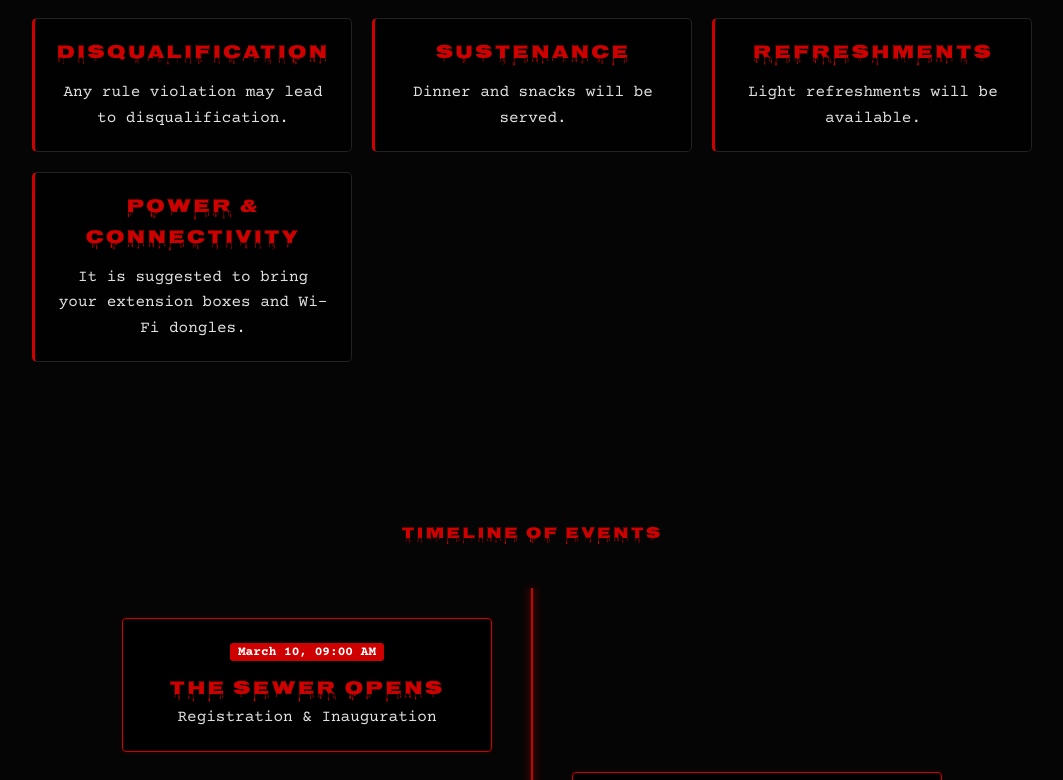
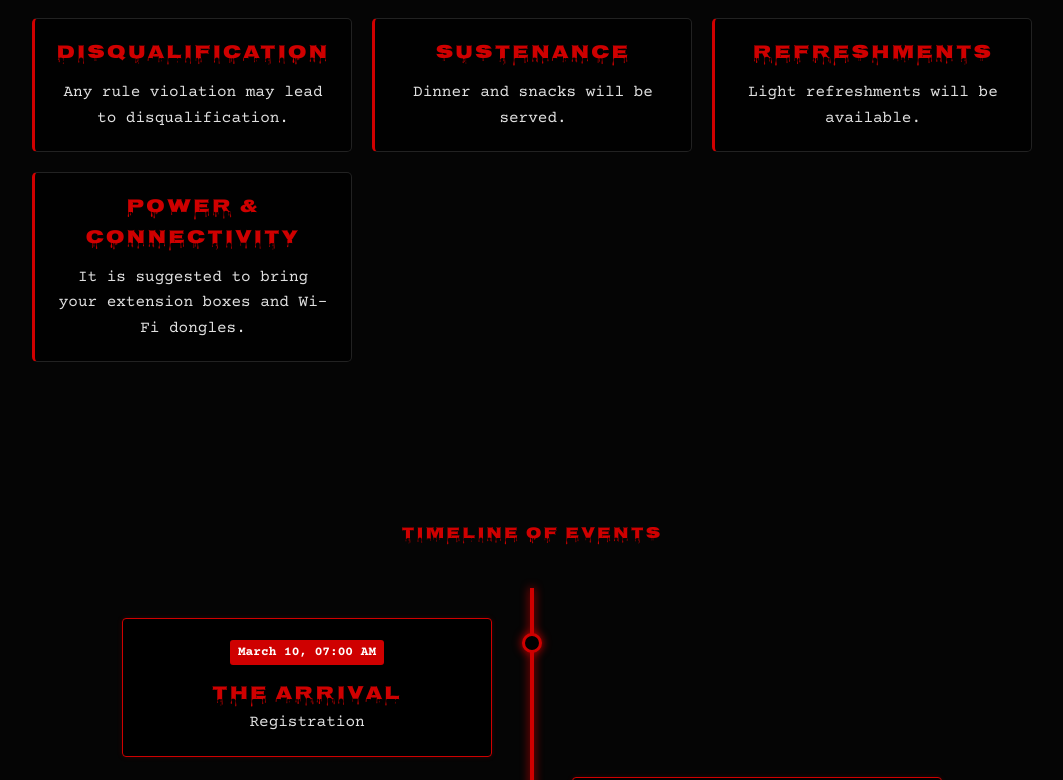
Before and after one commit to codeathon40pec/Registration-website, a React (Vite) app: page / in a window 1280 px wide. Shown: the part 2020-2800 px from the top of the page, without its empty margins (108-1171 px from the left). Built offline with nearby package versions, Linux system fonts and the light colour scheme; no server answers.

Commit message:
feat: Implement initial UI components including Navbar, Hero, Timeline, and Prizes sections with global styling.

```diff
--- a/src/components/Navbar.jsx
+++ b/src/components/Navbar.jsx
@@ -6,7 +6,7 @@ const Navbar = () => {
     const [isMenuOpen, setIsMenuOpen] = useState(false);
 
     return (
-        <header className="fixed top-0 w-full z-50 bg-black/70 backdrop-blur-md px-4 py-3 md:px-12 md:py-5 flex justify-between items-center border-b border-white/10">
+        <header className="fixed top-0 w-full z-50 bg-black/70 backdrop-blur-md px-4 py-2 md:px-12 md:py-5 flex justify-between items-center border-b border-white/10">
             <div className="flex items-center gap-3">
                 <img
                     src={logo}
@@ -14,10 +14,10 @@ const Navbar = () => {
                     className="w-10 md:w-16 opacity-90 drop-shadow-[0_0_5px_rgba(200,0,0,0.6)]"
                 />
                 <div className="flex flex-col items-start leading-none">
-                    <span className="text-[var(--primary-color)] text-xs md:text-base font-bold tracking-wide uppercase" style={{ fontFamily: '"Times New Roman", Times, serif' }}>
+                    <span className="text-white text-xs md:text-base font-bold tracking-wide uppercase" style={{ fontFamily: '"Times New Roman", Times, serif' }}>
                         PRATHYUSHA
                     </span>
-                    <span className="text-[var(--primary-color)] text-[10px] md:text-sm font-bold tracking-wider uppercase" style={{ fontFamily: '"Times New Roman", Times, serif' }}>
+                    <span className="text-white text-[10px] md:text-sm font-bold tracking-wider uppercase" style={{ fontFamily: '"Times New Roman", Times, serif' }}>
                         ENGINEERING COLLEGE
                     </span>
                     <span className="text-gray-400 text-[8px] md:text-[10px] italic tracking-widest opacity-80" style={{ fontFamily: '"Times New Roman", Times, serif' }}>
--- a/src/components/Prizes.jsx
+++ b/src/components/Prizes.jsx
@@ -1,9 +1,9 @@
 const Prizes = () => {
     const prizes = [
-        { title: "1st Prize", amount: "₹ 20,000", desc: "The Ultimate Survivor" },
-        { title: "2nd Prize", amount: "₹ 10,000", desc: "The Derry Hero" },
-        { title: "3rd Prize", amount: "₹ 5,000", desc: "Georgie's Boat Award" },
-        { title: "Best Performers (x5)", amount: "₹ 1,000", desc: "Special Recognition" },
+        { title: "1st Prize", amount: "₹ 20,000", desc: "The Ultimate Survivor", icon: "🥇" },
+        { title: "2nd Prize", amount: "₹ 10,000", desc: "The Derry Hero", icon: "🥈" },
+        { title: "3rd Prize", amount: "₹ 5,000", desc: "Georgie's Boat Award", icon: "🥉" },
+        { title: "Best Performers (x5)", amount: "₹ 1,000", desc: "Special Recognition", icon: "🏅" },
     ];
 
     return (
@@ -13,7 +13,7 @@ const Prizes = () => {
                 <div className="prizes-grid">
                     {prizes.map((prize, index) => (
                         <div key={index} className="prize-card">
-                            <div className="trophy-icon">🏆</div>
+                            <div className="trophy-icon">{prize.icon}</div>
                             <h3>{prize.title}</h3>
                             <div className="amount">{prize.amount}</div>
                             <p>{prize.desc}</p>
--- a/src/components/Timeline.jsx
+++ b/src/components/Timeline.jsx
@@ -1,13 +1,15 @@
 const Timeline = () => {
     const events = [
-        { time: "March 10, 09:00 AM", title: "The Sewer Opens", desc: "Registration & Inauguration" },
-        { time: "March 10, 10:00 AM", title: "Hack Begins", desc: "Problem statements revealed. Enter the Deadlights." },
-        { time: "March 10, 01:30 PM", title: "Feast on Fear", desc: "Lunch Break. Fuel your nightmares." },
-        { time: "March 10, 05:00 PM", title: "Georgie's Guidance", desc: "Mentoring Session 1. Don't take balloons from strangers." },
-        { time: "March 10, 08:30 PM", title: "Derry Dinner", desc: "Dinner. You'll float too if you don't eat." },
-        { time: "March 11, 01:00 AM", title: "Midnight Float", desc: "Midnight Snacks & Fun. Red balloons everywhere." },
-        { time: "March 11, 08:00 AM", title: "The Last Meal", desc: "Breakfast. Final energy boost before the end." },
-        { time: "March 11, 10:00 AM", title: "Hack Ends", desc: "Survive the 24 hours. Submit your prototype." },
+        { time: "March 10, 07:00 AM", title: "The Arrival", desc: "Registration" },
+        { time: "March 10, 09:00 AM", title: "The Awakening", desc: "Inauguration" },
+        { time: "March 10, 10:30 AM", title: "The Revelation", desc: "Problem Statement Reveal" },
+        { time: "March 10, 12:30 PM", title: "First Encounter", desc: "Round 1 Evaluation" },
+        { time: "March 10, 04:00 PM", title: "Survival Fuel", desc: "Refreshment" },
+        { time: "March 10, 05:00 PM", title: "The Second Wave", desc: "Round 2 Evaluation" },
+        { time: "March 10, 11:00 PM", title: "Midnight Feast", desc: "Refreshment" },
+        { time: "March 11, 07:00 AM", title: "The Final Test", desc: "Round 3 Evaluation" },
+        { time: "March 11, 10:00 AM", title: "The End is Nigh", desc: "Codeathon Ends" },
+        { time: "March 11, 10:30 AM", title: "The Aftermath", desc: "Valedictory" },
     ];
 
     return (
--- a/src/index.css
+++ b/src/index.css
@@ -567,6 +567,8 @@ footer {
     }
 }
 
+
+
 /* Rules Section */
 .rules-grid {
     display: grid;
@@ -596,8 +598,16 @@ footer {
     font-size: 1.2rem;
 }
 
+@media (max-width: 768px) {
+    .rule-card h3 {
+        font-size: 0.95rem;
+        overflow-wrap: break-word;
+    }
+}
+
 /* Timeline */
 /* Timeline River Style */
+/* Timeline */
 .timeline {
     max-width: 900px;
     margin: 40px auto;
@@ -605,16 +615,18 @@ footer {
     padding: 20px 0;
 }
 
+/* The vertical line */
 .timeline::after {
     content: '';
     position: absolute;
-    width: 2px;
+    width: 4px;
     background: var(--primary-color);
     top: 0;
     bottom: 0;
     left: 50%;
-    margin-left: -1px;
+    margin-left: -2px;
     box-shadow: 0 0 10px var(--primary-color);
+    z-index: 1;
 }
 
 .timeline-item {
@@ -622,6 +634,27 @@ footer {
     position: relative;
     background-color: inherit;
     width: 50%;
+}
+
+/* Dots on the line */
+.timeline-item::after {
+    content: '';
+    position: absolute;
+    width: 20px;
+    height: 20px;
+    right: -10px;
+    background-color: #000;
+    border: 3px solid var(--primary-color);
+    top: 25px;
+    border-radius: 50%;
+    z-index: 2;
+    box-shadow: 0 0 10px var(--primary-color);
+    transition: all 0.3s ease;
+}
+
+.timeline-item:hover::after {
+    background-color: var(--primary-color);
+    transform: scale(1.2);
 }
 
 .timeline-item:nth-child(odd) {
@@ -632,6 +665,47 @@ footer {
     left: 50%;
 }
 
+.timeline-item:nth-child(even)::after {
+    left: -10px;
+}
+
+/* Content box arrows */
+.timeline-content {
+    padding: 20px;
+    background: rgba(0, 0, 0, 0.9);
+    border: 1px solid var(--primary-color);
+    position: relative;
+    border-radius: 4px;
+    box-shadow: 0 0 5px rgba(200, 0, 0, 0.2);
+    transition: all 0.3s ease;
+}
+
+.timeline-content:hover {
+    box-shadow: 0 0 20px rgba(200, 0, 0, 0.4);
+    transform: translateY(-2px);
+}
+
+.timeline-content h3 {
+    margin-top: 10px;
+    font-size: 1.2rem;
+    color: var(--primary-color);
+    overflow-wrap: break-word;
+    word-break: break-word;
+    hyphens: auto;
+}
+
+.timeline-content .time {
+    color: #fff;
+    background: var(--primary-color);
+    padding: 2px 8px;
+    border-radius: 3px;
+    font-size: 0.8rem;
+    font-weight: bold;
+    display: inline-block;
+    margin-bottom: 5px;
+}
+
+/* Mobile Responsive */
 @media (max-width: 768px) {
     .timeline::after {
         left: 31px;
@@ -643,47 +717,47 @@ footer {
         padding-right: 25px;
     }
 
-    .timeline-item::before {
-        left: 60px;
-        border: medium solid white;
-        border-width: 10px 10px 10px 0;
-        border-color: transparent white transparent transparent;
-    }
-
     .timeline-item:nth-child(even) {
         left: 0%;
     }
-}
 
-.timeline-content {
-    padding: 20px;
-    background: rgba(0, 0, 0, 0.9);
-    border: 1px solid var(--primary-color);
-    position: relative;
-    border-radius: 4px;
-    box-shadow: 0 0 5px rgba(200, 0, 0, 0.2);
-}
+    /* Move all dots to the left line */
+    .timeline-item::after {
+        left: 21px;
+        /* 31px center - 10px half width */
+    }
 
-.timeline-content h3 {
-    margin-top: 10px;
-    font-size: 1.2rem;
-}
+    .timeline-item:nth-child(even)::after {
+        left: 21px;
+    }
 
-.timeline-content .time {
-    color: #fff;
-    background: var(--primary-color);
-    padding: 2px 8px;
-    border-radius: 3px;
-    font-size: 0.8rem;
-    font-weight: bold;
+    .timeline-content h3 {
+        font-size: 0.9rem;
+        /* Adjust font size for mobile */
+    }
+
+    .timeline-content .time {
+        font-size: 0.7rem;
+        white-space: normal;
+        /* Allow time to wrap if essential */
+    }
 }
 
 /* Prizes Section */
 .prizes-grid {
     display: grid;
-    grid-template-columns: repeat(auto-fit, minmax(240px, 1fr));
+    grid-template-columns: repeat(2, 1fr);
     gap: 30px;
     margin-top: 50px;
+    max-width: 700px;
+    margin-left: auto;
+    margin-right: auto;
+}
+
+@media (max-width: 640px) {
+    .prizes-grid {
+        grid-template-columns: 1fr;
+    }
 }
 
 .prize-card {
@@ -798,52 +872,40 @@ footer {
     padding: 0;
     overflow: hidden;
     border: 3px solid #333;
-    transition: all 0.3s ease;
-    box-shadow: 0 0 10px rgba(0, 0, 0, 0.5);
-}
-
-.organizer-card:hover .organizer-logo-wrapper {
-    border-color: var(--primary-color);
-    box-shadow: 0 0 15px var(--primary-color);
-}
-
-.organizer-logo {
-    width: 100%;
-    height: 100%;
-    object-fit: cover;
-    filter: none;
-}
-
-.organizer-name {
-    color: #fff;
-    font-family: var(--font-heading);
-    letter-spacing: 1px;
-    font-size: 1.1rem;
 }
 
 /* Sponsors Section */
 .sponsors-grid {
-    display: grid;
-    grid-template-columns: repeat(auto-fit, minmax(150px, 1fr));
-    gap: 20px;
-    margin-top: 30px;
+    display: flex;
+    justify-content: center;
     align-items: center;
+    gap: 40px;
+    flex-wrap: wrap;
+    margin-top: 40px;
 }
 
 .sponsor-card {
-    background: rgba(255, 255, 255, 0.05);
+    background: rgba(255, 255, 255, 0);
+    border: 1px solid #333;
     padding: 20px;
-    color: #aaa;
-    font-family: var(--font-heading);
-    letter-spacing: 1px;
-    border: 1px solid transparent;
-    transition: all 0.3s;
+    border-radius: 10px;
+    width: 250px;
+    height: 150px;
+    display: flex;
+    justify-content: center;
+    align-items: center;
+    transition: all 0.3s ease;
 }
 
 .sponsor-card:hover {
-    background: rgba(200, 0, 0, 0.1);
+    transform: scale(1.05);
     border-color: var(--primary-color);
-    box-shadow: 0 0 20px rgba(200, 0, 0, 0.4);
-    color: #fff;
-    transform: scale(1.05);
+    box-shadow: 0 0 15px rgba(200, 0, 0, 0.3);
+    background: rgba(255, 255, 255, 0.1);
 }
+
+.sponsor-card img {
+    max-width: 100%;
+    max-height: 100%;
+    transition: all 0.3s ease;
+}
```
Also changed, not shown: src/components/Hero.jsx (+8 -2 lines).
